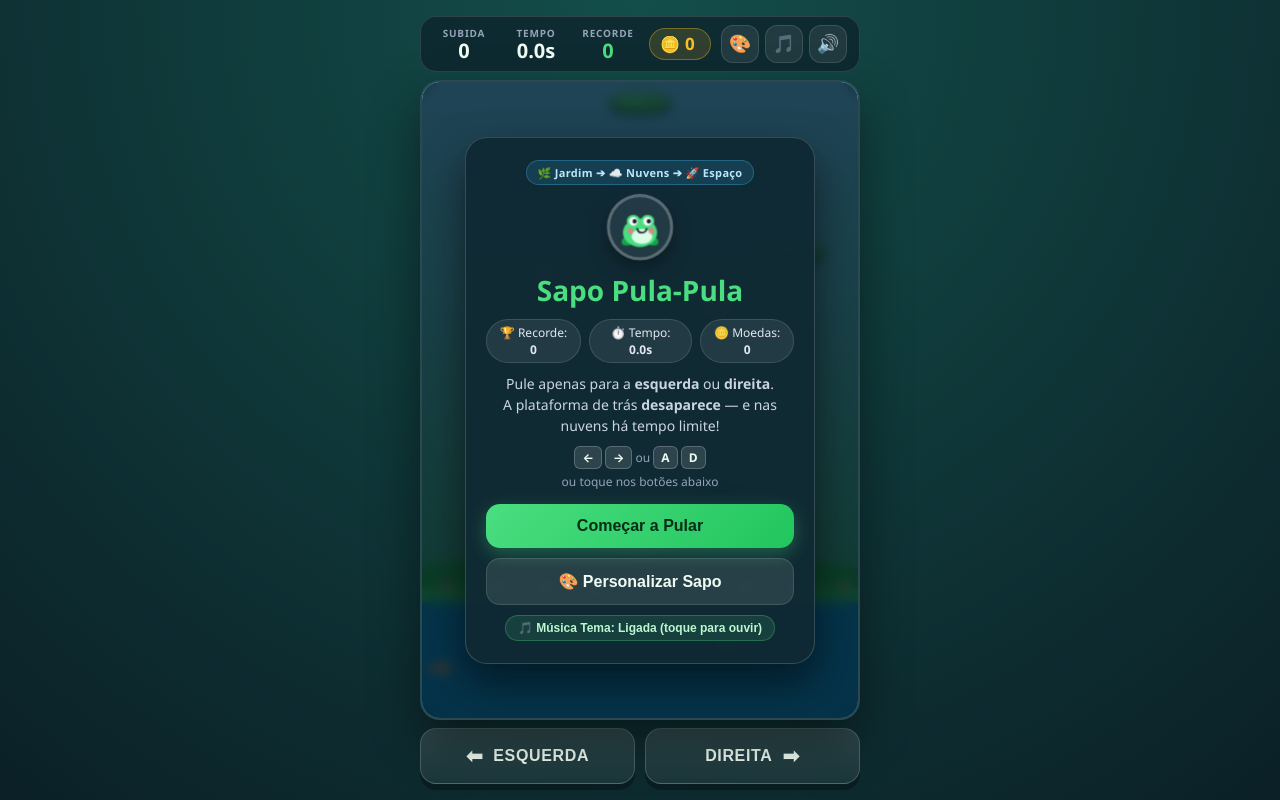
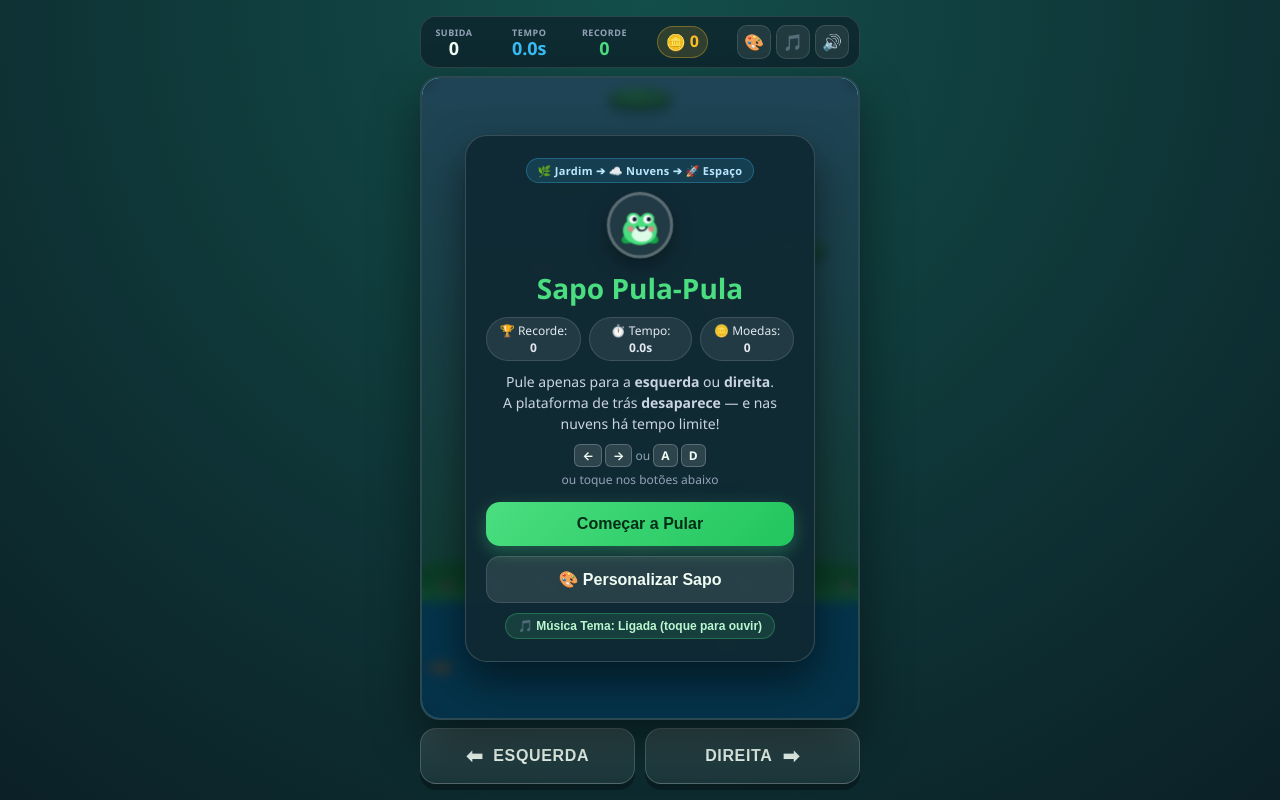
Before and after one commit to willams502/frogjump, a website: page index.html in a window 1280 px wide. Drawn offline with Linux system fonts and the light colour scheme.

Commit message:
Add survival timer and best-time record (style.css)

```diff
--- a/style.css
+++ b/style.css
@@ -44,11 +44,11 @@ body {
   display: flex;
   align-items: center;
   justify-content: space-between;
-  gap: 8px;
+  gap: 6px;
   background: rgba(15, 38, 46, 0.85);
   border: 1px solid var(--border);
   border-radius: 16px;
-  padding: 8px 12px;
+  padding: 8px 10px;
   backdrop-filter: blur(8px);
 }
 
@@ -56,29 +56,34 @@ body {
   display: flex;
   flex-direction: column;
   align-items: center;
-  min-width: 62px;
+  min-width: 46px;
 }
 
 .hud-stat.coins {
   flex-direction: row;
-  gap: 5px;
+  gap: 4px;
   background: rgba(251, 191, 36, 0.14);
   border: 1px solid rgba(251, 191, 36, 0.35);
-  padding: 4px 10px;
+  padding: 4px 8px;
   border-radius: 999px;
 }
 
 .hud-label {
-  font-size: 10px;
+  font-size: 9px;
   font-weight: 700;
-  letter-spacing: 0.08em;
+  letter-spacing: 0.06em;
   color: var(--muted);
 }
 
 .hud-value {
-  font-size: 20px;
+  font-size: 18px;
   font-weight: 800;
   line-height: 1.1;
+  font-variant-numeric: tabular-nums;
+}
+
+.hud-stat.time .hud-value {
+  color: #38bdf8;
 }
 
 .hud-stat.record .hud-value {
@@ -87,22 +92,22 @@ body {
 
 .hud-stat.coins .hud-value {
   color: var(--gold);
-  font-size: 17px;
+  font-size: 16px;
 }
 
 .hud-actions {
   display: flex;
-  gap: 6px;
+  gap: 5px;
 }
 
 .icon-btn {
-  width: 38px;
-  height: 38px;
-  border-radius: 12px;
+  width: 34px;
+  height: 34px;
+  border-radius: 10px;
   border: 1px solid var(--border);
   background: rgba(255, 255, 255, 0.08);
   color: var(--text);
-  font-size: 18px;
+  font-size: 16px;
   cursor: pointer;
   transition: transform 0.1s ease, background 0.15s ease;
 }
@@ -327,8 +332,12 @@ kbd {
 
 .summary-grid {
   display: grid;
-  grid-template-columns: repeat(3, 1fr);
+  grid-template-columns: repeat(2, 1fr);
   gap: 8px;
+}
+
+.summary-box.span-2 {
+  grid-column: span 2;
 }
 
 .summary-box {
```
